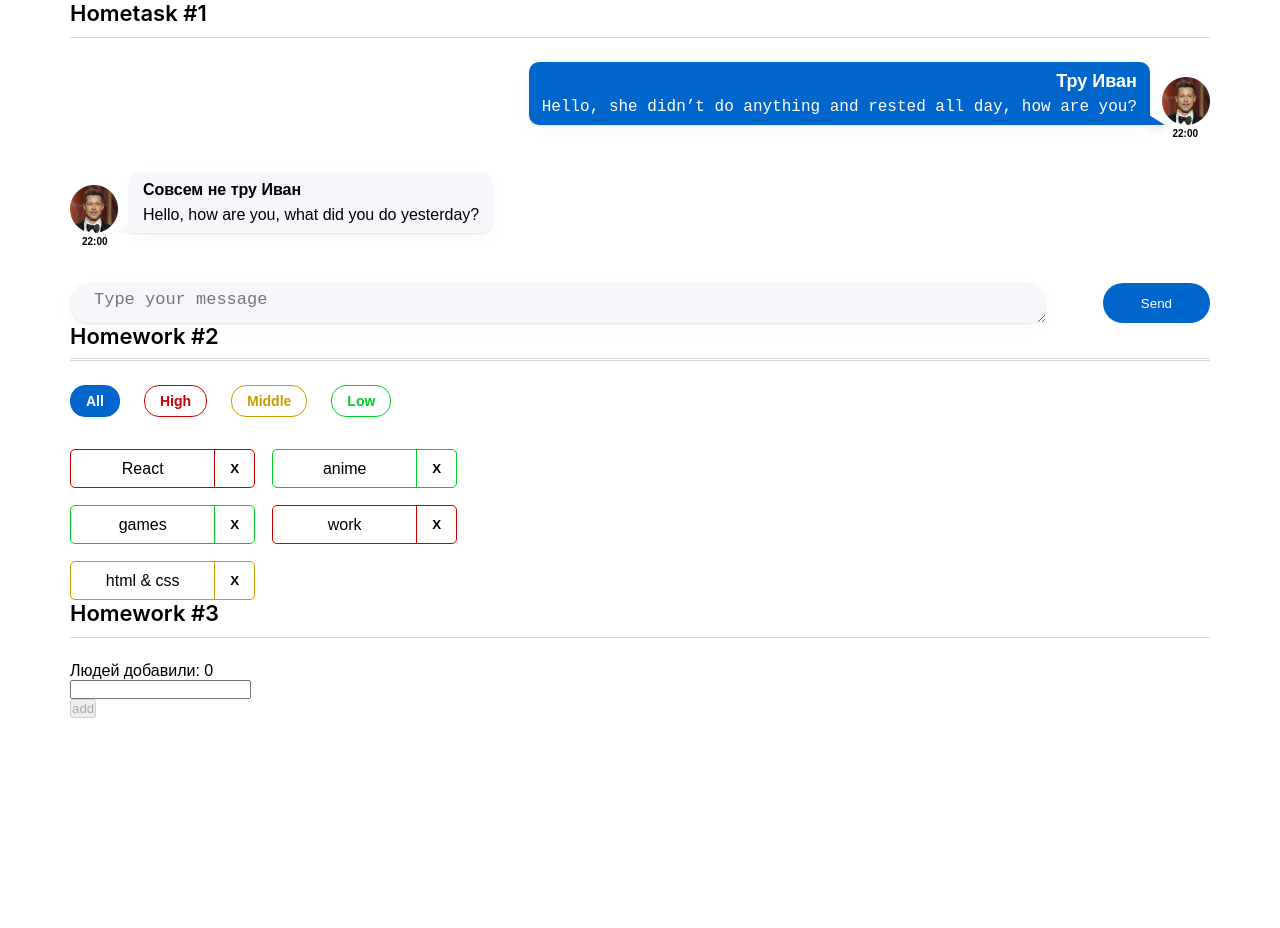
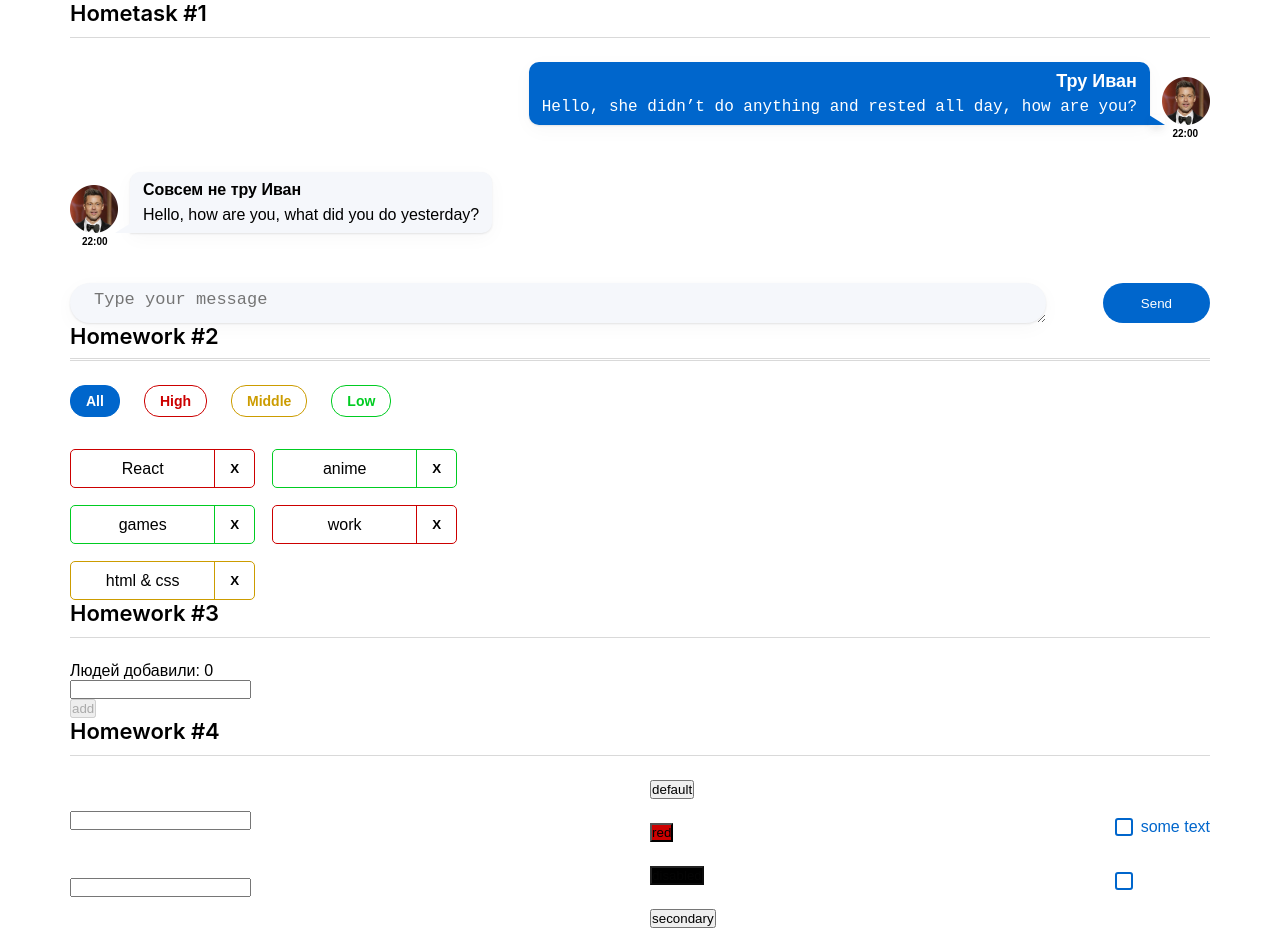
Before and after one commit to klisitsky/it-incubator_homeWork, a React (Create React App) app: page / in a window 1280 px wide. Before the commit the page ends 800 px from the top, so only its background shows below. Built offline with nearby package versions, Linux system fonts and the light colour scheme.

Commit message:
Added task hw4

```diff
--- a/src/s1-main/App.tsx
+++ b/src/s1-main/App.tsx
@@ -3,15 +3,15 @@ import s from './App.module.css'
 import HW1 from '../s2-homeworks/hw01/HW1'
 import HW2 from "../s2-homeworks/hw02/HW2";
 import HW3 from "../s2-homeworks/hw03/HW3";
+import HW4 from "../s2-homeworks/hw04/HW4";
 
 function App() {
     return (
         <div className={s.App}>
             <HW1/>
-            {/*раскомментировать по ходу выполнения*/}
             <HW2/>
             <HW3/>
-            {/*<HW4/>*/}
+            <HW4/>
 
             {/*при выполнении дз 5 и более - закомментировать здесь дз 1-4, так как они есть внутри дз 5*/}
             {/*<HW5/>*/}
--- a/src/s2-homeworks/hw04/HW4.tsx
+++ b/src/s2-homeworks/hw04/HW4.tsx
@@ -3,9 +3,9 @@ import s2 from '../../s1-main/App.module.css'
 import Stand from './Stand'
 
 /*
-* 1 - понять (и простить) SuperInputText
-* 2 - в зависимости от типа и дизэйбла прицепить нужный класс в SuperButton.tsx (строка 21)
-* 3 - дописать onChangeCallback в SuperCheckbox.tsx чтоб оба чекбокса работали на стенде
+* 1 + понять (и простить) SuperInputText
+* 2 + в зависимости от типа и дизэйбла прицепить нужный класс в SuperButton.tsx (строка 21)
+* 3 + дописать onChangeCallback в SuperCheckbox.tsx чтоб оба чекбокса работали на стенде
 * 4 - сделать стили в соответствии с дизайном
 * */
 
--- a/src/s2-homeworks/hw04/common/c2-SuperButton/SuperButton.module.css
+++ b/src/s2-homeworks/hw04/common/c2-SuperButton/SuperButton.module.css
@@ -2,6 +2,7 @@
 }
 
 .disabled {
+  background-color: black;
 }
 
 .secondary {
@@ -11,6 +12,7 @@
 }
 
 .red {
+  background-color: #cc0000;
 }
 
 .default:hover {
@@ -21,7 +23,6 @@
 
 .secondary:hover {
 }
-
 
 .default:active {
 }
--- a/src/s2-homeworks/hw04/common/c2-SuperButton/SuperButton.tsx
+++ b/src/s2-homeworks/hw04/common/c2-SuperButton/SuperButton.tsx
@@ -18,10 +18,11 @@ const SuperButton: React.FC<SuperButtonPropsType> = (
     }
 ) => {
     const finalClassName = s.button
-        // + (disabled
-        //         ? ...
-        //         : xType === 'red'
-        //             ? ...
+        + (disabled
+                ? ' ' + s.disabled
+                : xType === 'red'
+                    ? ' ' + s.red
+                    : '')
         + (className ? ' ' + className : '') // задачка на смешивание классов
 
     return (
--- a/src/s2-homeworks/hw04/common/c3-SuperCheckbox/SuperCheckbox.tsx
+++ b/src/s2-homeworks/hw04/common/c3-SuperCheckbox/SuperCheckbox.tsx
@@ -27,6 +27,8 @@ const SuperCheckbox: React.FC<SuperCheckboxPropsType> = (
     }
 ) => {
     const onChangeCallback = (e: ChangeEvent<HTMLInputElement>) => {
+      onChangeChecked && onChangeChecked(e.currentTarget.checked)
+
         // задачка на написание онченджа
 
     }
```
